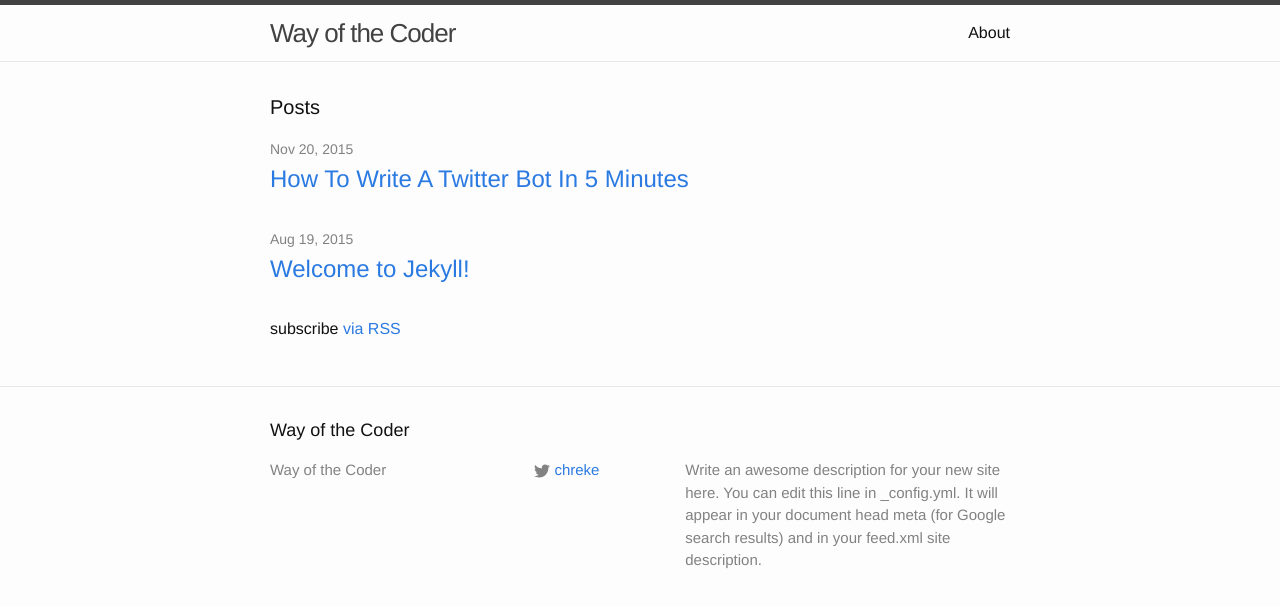
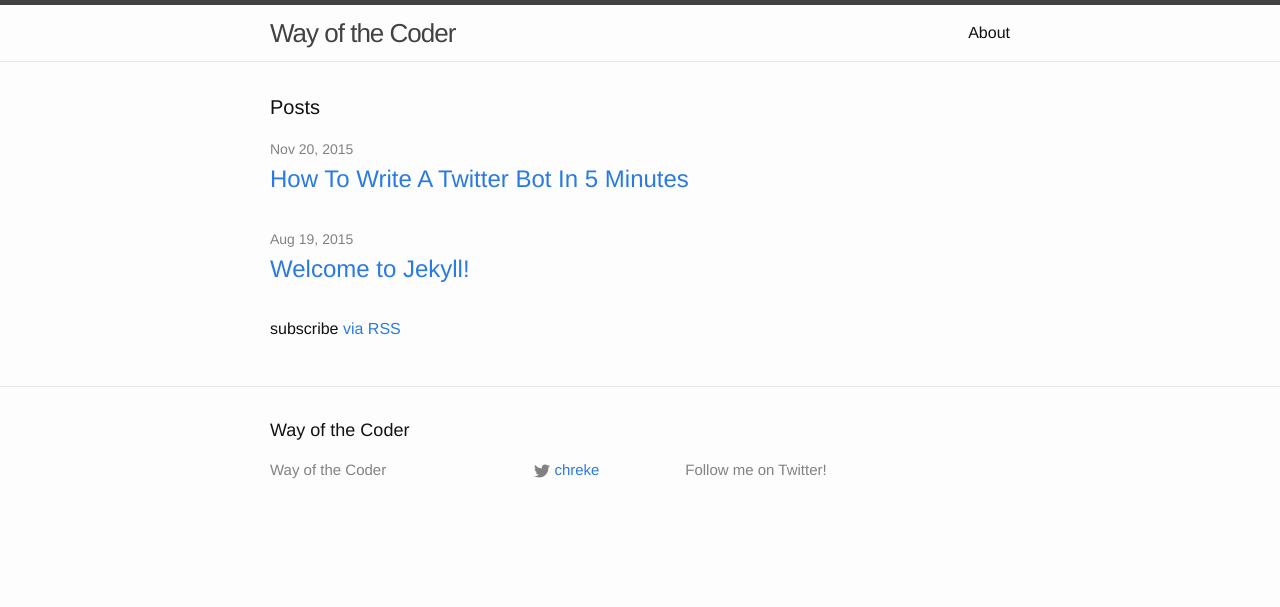
Before and after one commit to chreke/johnytex.github.io, a Jekyll site: the page built from index.html, in a window 1280 px wide. Shown: the top 607 px of the page. Built offline with Jekyll 4.4.1, drawn with Linux system fonts in a browser that asks for light colours.

Commit message:
Update site config

```diff
--- a/_config.yml
+++ b/_config.yml
@@ -2,9 +2,7 @@
 title: Way of the Coder
 #email: your-email@domain.com
 description: > # this means to ignore newlines until "baseurl:"
-  Write an awesome description for your new site here. You can edit this
-  line in _config.yml. It will appear in your document head meta (for
-  Google search results) and in your feed.xml site description.
+  Follow me on Twitter!
 baseurl: "" # the subpath of your site, e.g. /blog/
 url: "http://johnytex.github.io" # the base hostname & protocol for your site
 twitter_username: chreke
```
